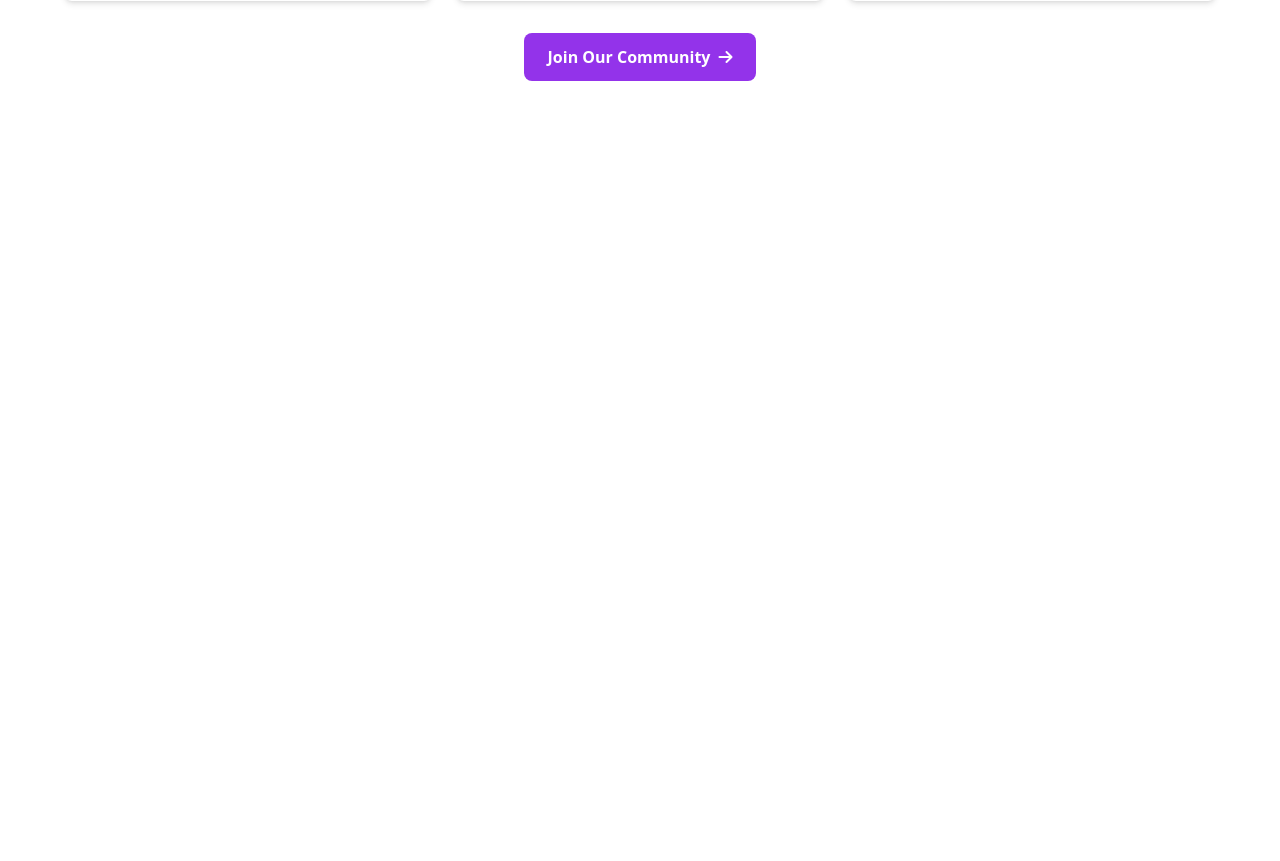
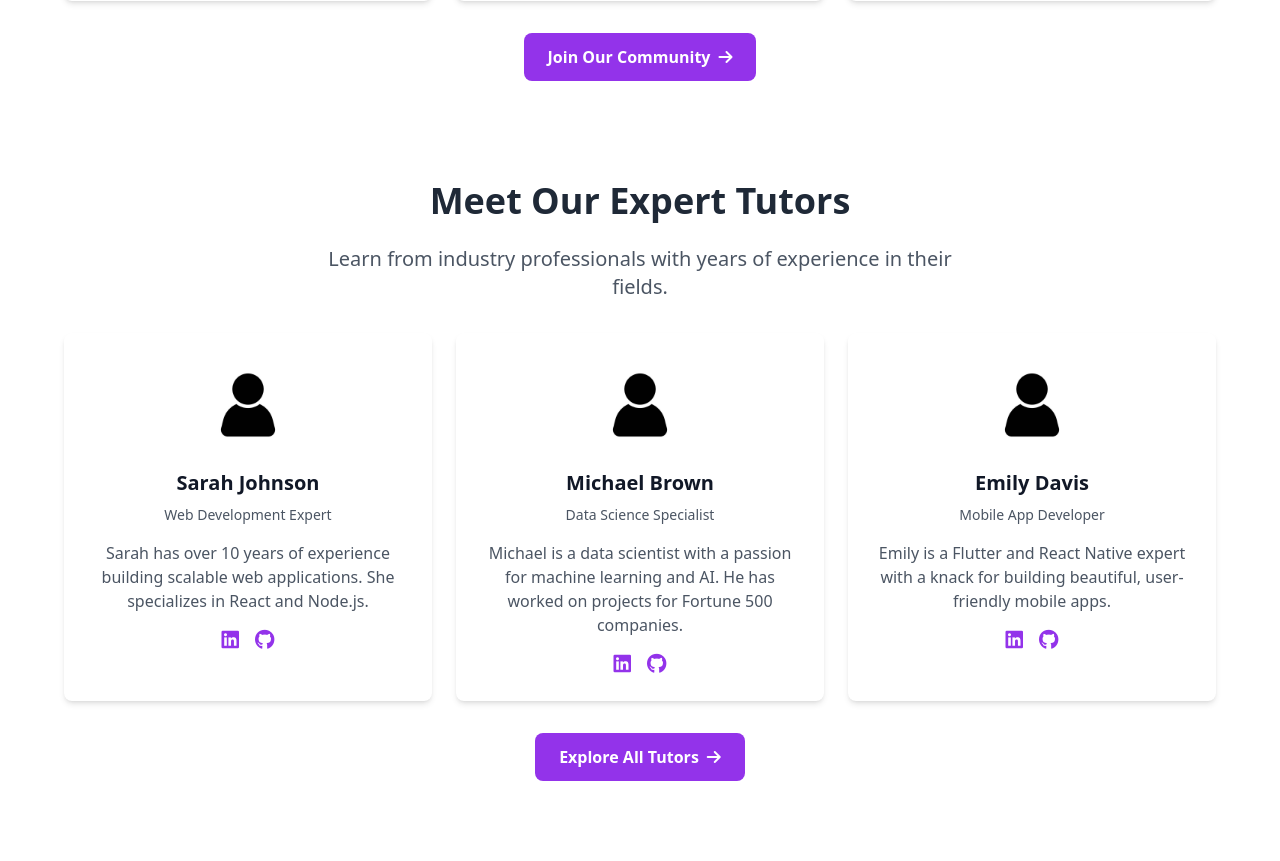
Before and after one commit to Youcode-Classe-E-2024-2025/Hamza-Atig-Youdemy, a PHP site: page /public/index.html in a window 1280 px wide. Shown: the part 1873-2734 px from the top of the page. Before the commit the page ends 1954 px from the top, so only its background shows below. Run offline with PHP 8.4, Linux system fonts and the light colour scheme.

Commit message:
index: create section number 4 about Meet Our Expert Tutors

```diff
--- a/assets/css/output.css
+++ b/assets/css/output.css
@@ -726,6 +726,10 @@ video {
   margin-left: 1rem;
 }
 
+.mb-2 {
+  margin-bottom: 0.5rem;
+}
+
 .block {
   display: block;
 }
@@ -774,6 +778,10 @@ video {
   height: 3rem;
 }
 
+.h-24 {
+  height: 6rem;
+}
+
 .w-auto {
   width: auto;
 }
@@ -784,6 +792,10 @@ video {
 
 .w-12 {
   width: 3rem;
+}
+
+.w-24 {
+  width: 6rem;
 }
 
 .max-w-screen-md {
@@ -840,6 +852,12 @@ video {
 
 .gap-6 {
   gap: 1.5rem;
+}
+
+.space-x-4 > :not([hidden]) ~ :not([hidden]) {
+  --tw-space-x-reverse: 0;
+  margin-right: calc(1rem * var(--tw-space-x-reverse));
+  margin-left: calc(1rem * calc(1 - var(--tw-space-x-reverse)));
 }
 
 .rounded-lg {
--- a/public/index.html
+++ b/public/index.html
@@ -451,6 +451,75 @@
                 </div>
             </div>
         </section>
+
+        <section class="py-12 md:py-20 bg-white">
+            <div class="container mx-auto px-4">
+                <div class="text-center">
+                    <h2 class="text-2xl md:text-4xl font-semibold text-gray-800 mb-6 animate-fade-in">
+                        Meet Our Expert Tutors
+                    </h2>
+                    <p class="text-lg md:text-xl text-gray-600 mb-8 max-w-2xl mx-auto animate-fade-in">
+                        Learn from industry professionals with years of experience in their fields.
+                    </p>
+                </div>
+                <div class="grid grid-cols-1 md:grid-cols-3 gap-6 max-w-6xl mx-auto">
+                    <div class="bg-white p-6 rounded-lg shadow-md transition duration-500 ease-in-out hover:scale-105 hover:shadow-lg animate-fade-in-up">
+                        <img src="../assets/images/Guest-user.png" alt="Tutor 1" class="w-24 h-24 rounded-full mx-auto mb-4 object-cover">
+                        <h3 class="text-xl font-semibold text-gray-900 text-center mb-2">Sarah Johnson</h3>
+                        <p class="text-sm text-gray-600 text-center mb-4">Web Development Expert</p>
+                        <p class="text-gray-600 text-center mb-4">
+                            Sarah has over 10 years of experience building scalable web applications. She specializes in React and Node.js.
+                        </p>
+                        <div class="flex justify-center space-x-4">
+                            <a href="#" class="text-purple-600 hover:text-purple-700 transition duration-300">
+                                <i class="fab fa-linkedin text-xl"></i>
+                            </a>
+                            <a href="#" class="text-purple-600 hover:text-purple-700 transition duration-300">
+                                <i class="fab fa-github text-xl"></i>
+                            </a>
+                        </div>
+                    </div>
+                    <div class="bg-white p-6 rounded-lg shadow-md transition duration-500 ease-in-out hover:scale-105 hover:shadow-lg animate-fade-in-up delay-100">
+                        <img src="../assets/images/Guest-user.png" alt="Tutor 2" class="w-24 h-24 rounded-full mx-auto mb-4 object-cover">
+                        <h3 class="text-xl font-semibold text-gray-900 text-center mb-2">Michael Brown</h3>
+                        <p class="text-sm text-gray-600 text-center mb-4">Data Science Specialist</p>
+                        <p class="text-gray-600 text-center mb-4">
+                            Michael is a data scientist with a passion for machine learning and AI. He has worked on projects for Fortune 500 companies.
+                        </p>
+                        <div class="flex justify-center space-x-4">
+                            <a href="#" class="text-purple-600 hover:text-purple-700 transition duration-300">
+                                <i class="fab fa-linkedin text-xl"></i>
+                            </a>
+                            <a href="#" class="text-purple-600 hover:text-purple-700 transition duration-300">
+                                <i class="fab fa-github text-xl"></i>
+                            </a>
+                        </div>
+                    </div>
+                    <div class="bg-white p-6 rounded-lg shadow-md transition duration-500 ease-in-out hover:scale-105 hover:shadow-lg animate-fade-in-up delay-200">
+                        <img src="../assets/images/Guest-user.png" alt="Tutor 3" class="w-24 h-24 rounded-full mx-auto mb-4 object-cover">
+                        <h3 class="text-xl font-semibold text-gray-900 text-center mb-2">Emily Davis</h3>
+                        <p class="text-sm text-gray-600 text-center mb-4">Mobile App Developer</p>
+                        <p class="text-gray-600 text-center mb-4">
+                            Emily is a Flutter and React Native expert with a knack for building beautiful, user-friendly mobile apps.
+                        </p>
+                        <div class="flex justify-center space-x-4">
+                            <a href="#" class="text-purple-600 hover:text-purple-700 transition duration-300">
+                                <i class="fab fa-linkedin text-xl"></i>
+                            </a>
+                            <a href="#" class="text-purple-600 hover:text-purple-700 transition duration-300">
+                                <i class="fab fa-github text-xl"></i>
+                            </a>
+                        </div>
+                    </div>
+                </div>
+                <div class="flex justify-center mt-8">
+                    <a href="#"
+                        class="flex items-center bg-purple-600 text-white px-6 py-3 rounded-lg font-semibold hover:bg-purple-700 transition duration-300">
+                        Explore All Tutors <i class="fas fa-arrow-right ml-2 transition-transform duration-300 hover:translate-x-1"></i>
+                    </a>
+                </div>
+            </div>
+        </section>
     </main>
 </body>
 
```
